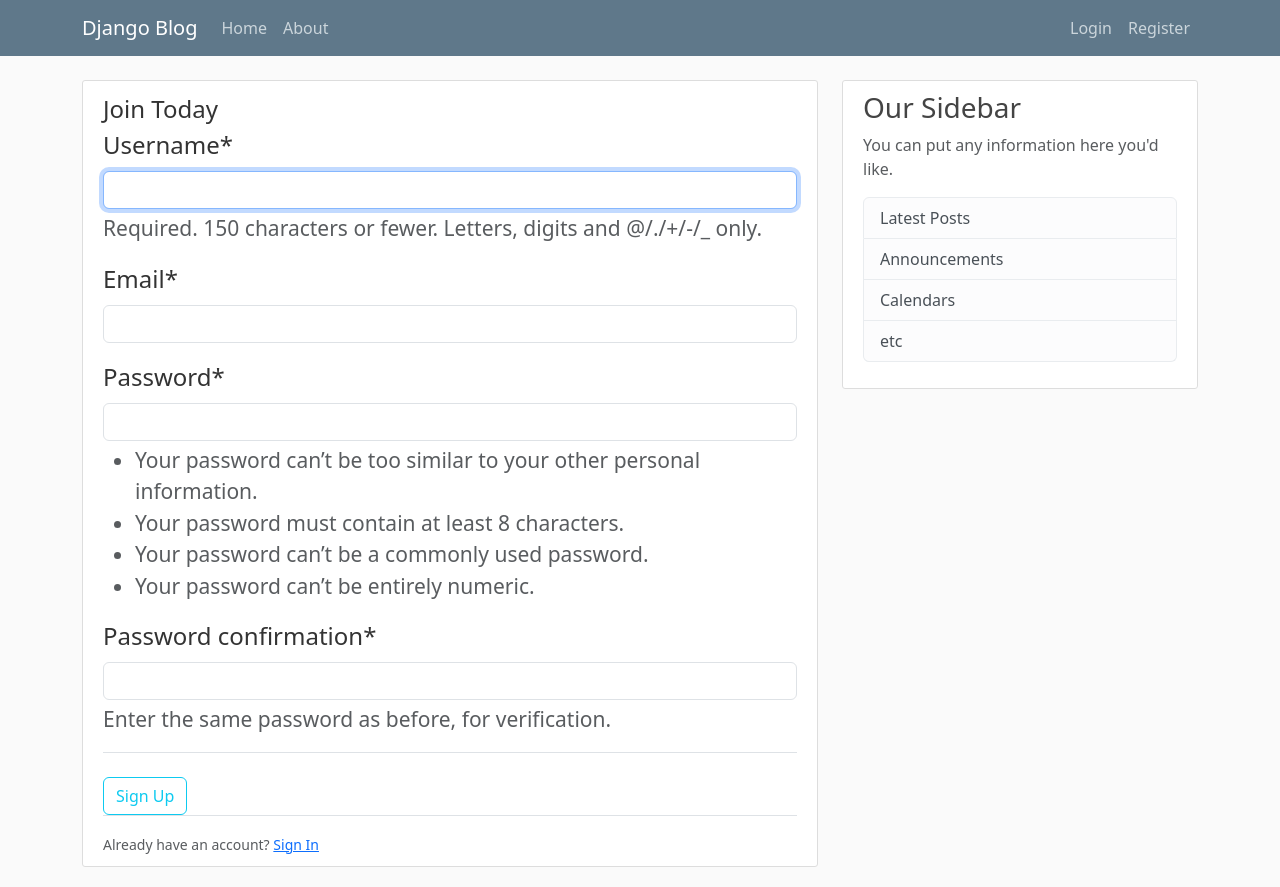
After one commit to gabitrombetta/blog-djangoproject, a Django app: page /register/ in a window 1280 px wide. The commit adds this page. Run offline with Django 5.2, Linux system fonts and the light colour scheme; some libraries are stand-ins or nearby versions.

Commit message:
lesson six: user register

```diff
--- a/blog/templates/blog/base.html
+++ b/blog/templates/blog/base.html
@@ -40,6 +40,13 @@
     <main role="main" class="container">
     <div class="row">
         <div class="col-md-8">
+        {% if messages %}
+            {% for message in messages %}
+                <div class="alert alert-{{ message.tags }}">
+                    {{ message }}
+                </div>
+            {% endfor %}
+        {% endif %}
         {% block content %}{% endblock %}
         </div>
         <div class="col-md-4">
--- a/django_project/urls.py
+++ b/django_project/urls.py
@@ -16,8 +16,10 @@ Including another URLconf
 """
 from django.contrib import admin
 from django.urls import path, include
+from users import views as user_views
 
 urlpatterns = [
     path('admin/', admin.site.urls),
+    path("register/", user_views.register, name='register'),
     path('blog/', include('blog.urls')),
 ]
--- /dev/null
+++ b/users/admin.py
@@ -0,0 +1,3 @@
+from django.contrib import admin
+
+# Register your models here.
--- /dev/null
+++ b/users/apps.py
@@ -0,0 +1,6 @@
+from django.apps import AppConfig
+
+
+class UsersConfig(AppConfig):
+    default_auto_field = 'django.db.models.BigAutoField'
+    name = 'users'
--- /dev/null
+++ b/users/forms.py
@@ -0,0 +1,11 @@
+from django import forms
+from django.contrib.auth.models import User
+from django.contrib.auth.forms import UserCreationForm
+
+
+class UserRegisterForm(UserCreationForm):
+    email = forms.EmailField()
+
+    class Meta:
+        model = User
+        fields = ['username', 'email', 'password1', 'password2']
--- /dev/null
+++ b/users/models.py
@@ -0,0 +1,3 @@
+from django.db import models
+
+# Create your models here.
--- /dev/null
+++ b/users/templates/users/register.html
@@ -0,0 +1,23 @@
+{% extends "blog/base.html" %}
+{% load crispy_forms_tags %}
+{% block content %}
+    <div class="content-section">
+        <form method="POST">
+            {% csrf_token %}
+            <fieldset class="form-group">
+                <legend class="border-bottom mb-4">
+                    Join Today
+                    {{ form|crispy }}
+                </legend>
+            </fieldset>
+            <div class="form-group">
+                <button class="btn btn-outline-info" type="submit">Sign Up</button>
+            </div>
+        </form>
+        <div class="border-top pt-3">
+            <small class="text-muted">
+                Already have an account? <a class="ml-2" href="#">Sign In</a>
+            </small>
+        </div>
+    </div>
+{% endblock content %}
--- /dev/null
+++ b/users/tests.py
@@ -0,0 +1,3 @@
+from django.test import TestCase
+
+# Create your tests here.
--- /dev/null
+++ b/users/views.py
@@ -0,0 +1,16 @@
+from django.shortcuts import render, redirect
+from django.contrib import messages
+from .forms import UserRegisterForm
+
+
+def register(request):
+    if request.method == 'POST':
+        form = UserRegisterForm(request.POST)
+        if form.is_valid():
+            form.save()
+            username = form.cleaned_data.get('username')
+            messages.success(request, f'Account created for {username}!')
+            return redirect('blog-home')
+    else:
+        form = UserRegisterForm()
+    return render(request, 'users/register.html', {'form': form})
```
Also changed, not shown: django_project/settings.py (+7 -0 lines), users/__init__.py (added), users/migrations/__init__.py (added).
